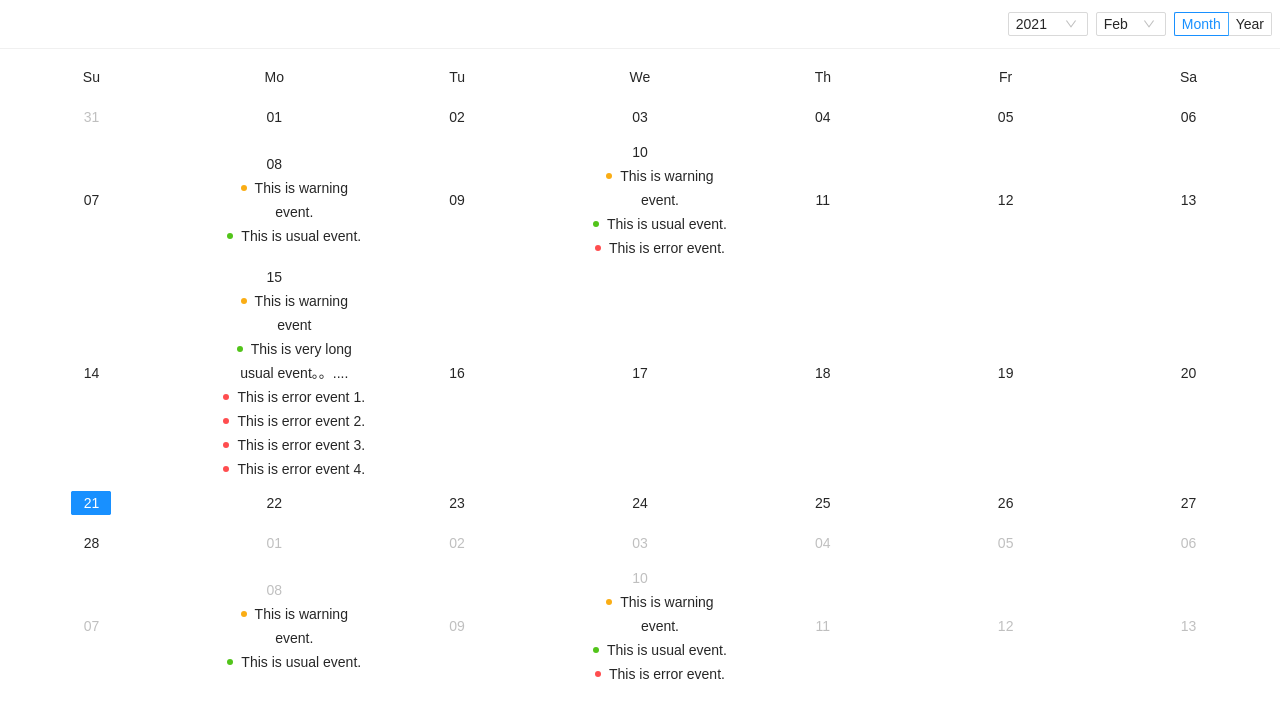
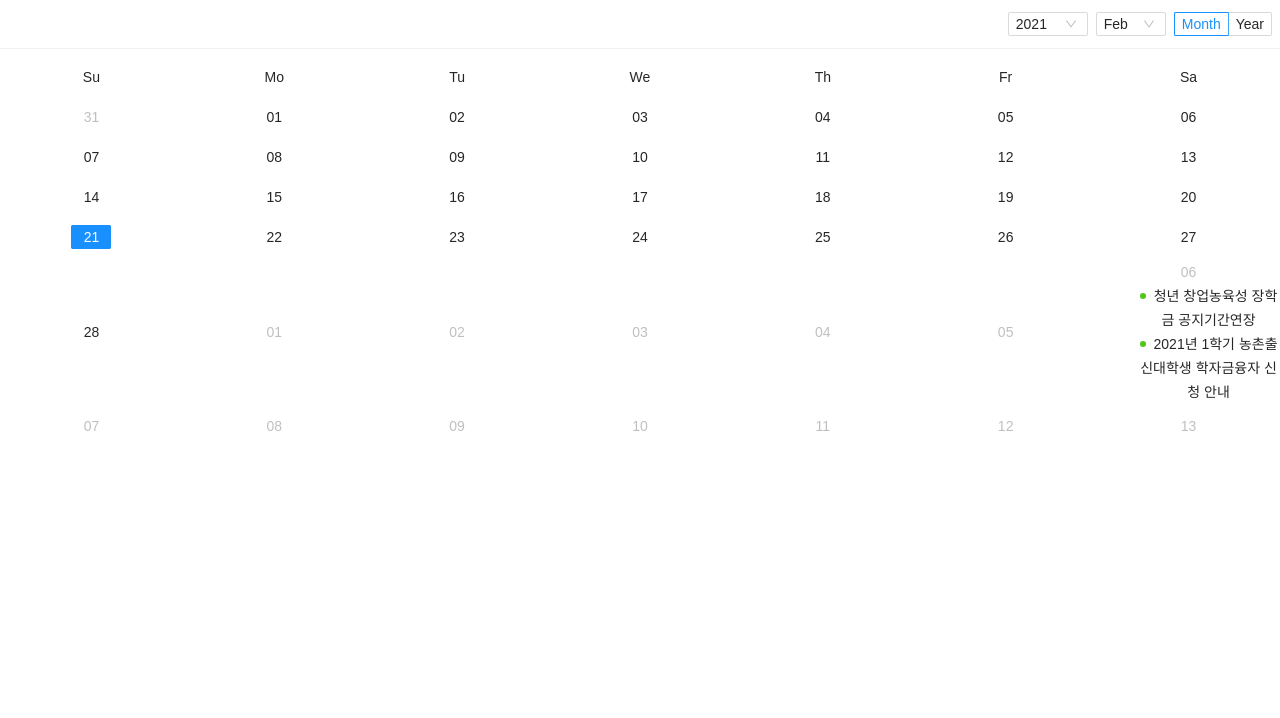
Before and after one commit to suropark/hufs-frontend, a React (Create React App) app: page /calendar in a window 1280 px wide. Shown: the top 718 px of the page. Built offline with nearby package versions, Linux system fonts and the light colour scheme.

Commit message:
[ 박수로 ] 기능추가 : 캘린더 장학금 정보 일, 월, 년에 따른 분류 및 렌더링

```diff
--- /dev/null
+++ b/src/_actions/calender_action.js
@@ -0,0 +1,65 @@
+import axios from 'axios';
+import { GET_SCHOLAR } from './types';
+export const getScholar = async () => {
+  // const request = await axios.get('scholar').then((response) => response.data);
+  // 실제 사용.
+  return {
+    type: GET_SCHOLAR,
+    payload: request,
+  };
+};
+// response.data 테스트용,
+const request = [
+  {
+    id: 1430,
+    title: '청년 창업농육성 장학금 공지기간연장',
+    link:
+      'http://hufs.ac.kr/user/boardList.action?command=view&page=5&boardId=118188197&boardSeq=149322698',
+    scholarshipDateId: 41,
+    scholarshipOptionId: 1,
+    scholarshipSchoolOptionId: 1,
+    ScholarshipDate: {
+      date: '2021-03-06T00:00:00.000Z',
+    },
+    ScholarshipOption: {
+      name: '교외',
+    },
+    ScholarshipSchoolOption: {
+      name: '공통',
+    },
+  },
+  {
+    id: 1431,
+    title: '2021년 1학기 농촌출신대학생 학자금융자 신청 안내',
+    link:
+      'http://hufs.ac.kr/user/boardList.action?command=view&page=5&boardId=118188197&boardSeq=149325540',
+    scholarshipDateId: null,
+    scholarshipOptionId: 68,
+    scholarshipSchoolOptionId: 1,
+    ScholarshipDate: {
+      date: '2021-03-06T00:00:00.000Z',
+    },
+    ScholarshipOption: {
+      name: '대출',
+    },
+    ScholarshipSchoolOption: {
+      name: '공통',
+    },
+  },
+  {
+    id: 1432,
+    title: '2021-1학기 학자금대출 신청 안내',
+    link:
+      'http://hufs.ac.kr/user/boardList.action?command=view&page=5&boardId=118188197&boardSeq=149326528',
+    scholarshipDateId: null,
+    scholarshipOptionId: 68,
+    scholarshipSchoolOptionId: 1,
+    ScholarshipDate: null,
+    ScholarshipOption: {
+      name: '대출',
+    },
+    ScholarshipSchoolOption: {
+      name: '공통',
+    },
+  },
+];
--- a/src/_actions/types.js
+++ b/src/_actions/types.js
@@ -25,3 +25,5 @@ export const COMMENT_REPORT_FAIL = 'comment_report_fail';
 export const AUTH_USER = 'auth_user';
 export const INFO_USER = 'info_user';
 export const UPDATE_USER = 'update_user';
+
+export const GET_SCHOLAR = 'get_scholar';
--- /dev/null
+++ b/src/_reducer/calendar_reducer.js
@@ -0,0 +1,11 @@
+import { GET_SCHOLAR } from '../_actions/types';
+export default function calendar(state = {}, action) {
+  switch (action.type) {
+    case GET_SCHOLAR:
+      return { scholar: action.payload, ...state };
+
+    default:
+      return { ...state };
+      break;
+  }
+}
--- a/src/_reducer/index.js
+++ b/src/_reducer/index.js
@@ -3,10 +3,12 @@ import { combineReducers } from 'redux';
 import post from './post_reducer';
 import comment from './comment_reducer';
 import user from './user_reducer';
+import calendar from './calendar_reducer';
 const rootReducer = combineReducers({
   post,
-  comment, //user, post, etc..
+  comment,
   user,
+  calendar,
 });
 
 export default rootReducer;
--- a/src/components/calendar/CalendarComponent.js
+++ b/src/components/calendar/CalendarComponent.js
@@ -1,42 +1,34 @@
 import React from 'react';
 import { Calendar, Badge } from 'antd';
+import { useSelector } from 'react-redux';
+import { useEffect } from 'react';
 
 function CalendarComponent() {
+  const { scholar } = useSelector((state) => state.calendar);
+  useEffect(() => {}, []);
   function getListData(value) {
-    let listData;
-    var day = value._d.getUTCDate();
-    var month = value._d.getUTCMonth() + 1; //months from 1-12
-    var year = value._d.getUTCFullYear();
-    console.log(day, month, year);
-    switch (
-      value.date() // function(day month year) -> 맞는 걸 찾아서 return해주는 함수 작성하면 될 것 같은데? selector쓰면 될듯
-    ) {
-      case 8:
-        listData = [
-          { type: 'warning', content: 'This is warning event.' },
-          { type: 'success', content: 'This is usual event.' },
-        ];
-        break;
-      case 10:
-        listData = [
-          { type: 'warning', content: 'This is warning event.' },
-          { type: 'success', content: 'This is usual event.' },
-          { type: 'error', content: 'This is error event.' },
-        ];
-        break;
-      case 15:
-        listData = [
-          { type: 'warning', content: 'This is warning event' },
-          { type: 'success', content: 'This is very long usual event。。....' },
-          { type: 'error', content: 'This is error event 1.' },
-          { type: 'error', content: 'This is error event 2.' },
-          { type: 'error', content: 'This is error event 3.' },
-          { type: 'error', content: 'This is error event 4.' },
-        ];
-        break;
-      default:
+    let day = value._d.getUTCDate();
+    let month = value._d.getUTCMonth() + 1; //months from 1-12
+    let year = value._d.getUTCFullYear();
+
+    const matchedData = scholar.filter((e) => {
+      if (e.ScholarshipDate === null) {
+        return null;
+      } else {
+        let x = new Date(e.ScholarshipDate.date);
+        return (
+          x.getDate() === day &&
+          x.getMonth() + 1 === month &&
+          x.getFullYear() === year
+        );
       }
-    return listData || [];
+    });
+
+    return (
+      matchedData.map((e) => {
+        return { type: 'success', content: e.title };
+      }) || []
+    );
   }
 
   function dateCellRender(value) {
@@ -72,12 +64,14 @@ function CalendarComponent() {
   // }
   return (
     <div>
+      {scholar ? (
         <Calendar
           dateCellRender={dateCellRender}
           // monthCellRender={monthCellRender}
           fullscreen={false}
           onSelect={onSelect}
         />
+      ) : null}
     </div>
   );
 }
--- a/src/views/CalendarPage/CalendarPage.js
+++ b/src/views/CalendarPage/CalendarPage.js
@@ -1,6 +1,12 @@
-import React from 'react';
+import React, { useEffect } from 'react';
+import { useDispatch } from 'react-redux';
 import CalendarComponent from '../../components/calendar/CalendarComponent';
+import { getScholar } from '../../_actions/calender_action';
 function CalendarPage() {
+  const dispatch = useDispatch();
+  useEffect(() => {
+    dispatch(getScholar());
+  }, []);
   return (
     <div>
       <CalendarComponent />
```
Lines whose indentation alone changed are shown as unchanged.
